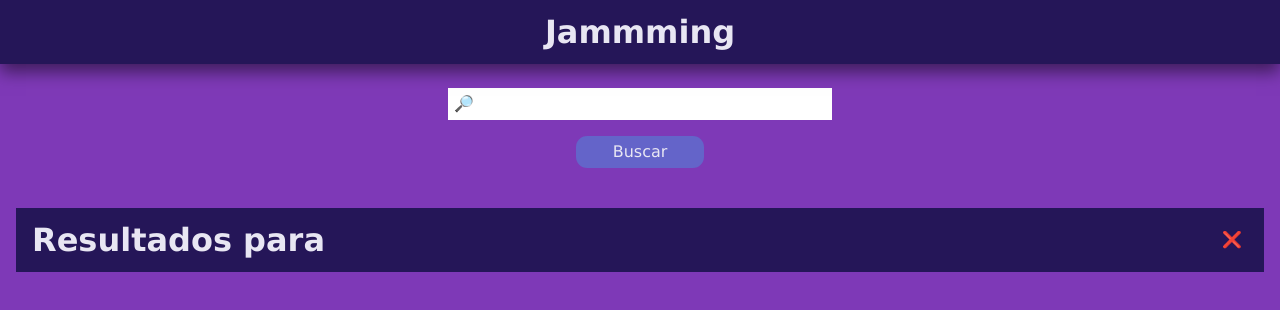
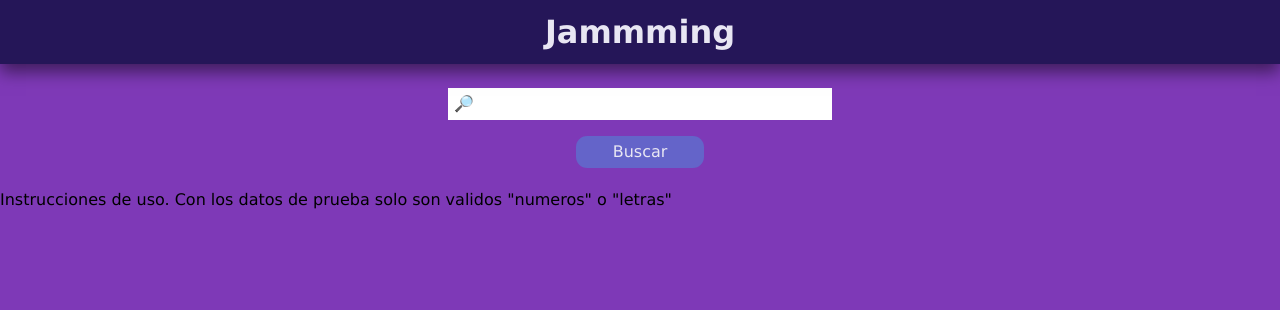
Before and after one commit to sebapereira111/Jammming, a React (Vite) app: page / in a window 1280 px wide. Shown: the top 310 px of the page. Built offline with nearby package versions, Linux system fonts and the light colour scheme.

Commit message:
Edicion de formato de SearchResults

```diff
--- a/src/App.jsx
+++ b/src/App.jsx
@@ -47,9 +47,13 @@ function App() {
       <div className='tarjeta'>
         <SearchBar setBuscado={setBuscado} />
       </div>
-      <div className='tarjeta'>
-        <SearchResults buscado={buscado} resultados={resultados[buscado]} />
-      </div>
+      {(buscado == "numeros" || buscado == "letras")?
+        <div className='tarjeta'>
+          <SearchResults buscado={buscado} setBuscado={setBuscado} resultados={resultados[buscado]} />
+        </div>
+        :
+        <p>Instrucciones de uso. Con los datos de prueba solo son validos "numeros" o "letras"</p>
+      }
     </>
   )
 }
--- a/src/components/SearchResults/SearchResults.css
+++ b/src/components/SearchResults/SearchResults.css
@@ -1,14 +1,13 @@
-.searchResults {
+.resultadosBusquedaPrincipal {
     background-color: var(--color-bloque);
+    padding: 1rem;
 }
 
-.tituloResultados {
-    height: 4rem;
+.resultadosBusquedaTitulo {
+    height: 2rem;
     display: flex;
     justify-content: space-between;
     align-items: center;
-    padding-left: 1rem;
-    padding-right: 1rem;
 }
 
 .botonBorrarResultados {
--- a/src/components/SearchResults/SearchResults.jsx
+++ b/src/components/SearchResults/SearchResults.jsx
@@ -1,16 +1,19 @@
 import './SearchResults.css'
 import Track from '../Track/Track'
 
-function SearchResults({ buscado, resultados }) {
+function SearchResults({ buscado, setBuscado, resultados }) {
+    function handleBorrar() {
+        setBuscado("");
+    }
 
     return (
         <>
-            <div className='searchResults'>
-                <div className='tituloResultados'>
+            <div className='resultadosBusquedaPrincipal'>
+                <div className='resultadosBusquedaTitulo'>
                     <h1>Resultados para {buscado}</h1>
-                    <button className='botonBorrarResultados'>❌</button>
+                    <button className='botonBorrarResultados' onClick={handleBorrar}>❌</button>
                 </div>
-                {buscado && resultados.map(item => (<Track name={item.name} artist={item.artist} album={item.album} />))}
+                {resultados.map(item => (<Track name={item.name} artist={item.artist} album={item.album} />))}
             </div>
         </>
     )
--- a/src/components/Track/Track.css
+++ b/src/components/Track/Track.css
@@ -15,7 +15,7 @@
 }
 
 .trackDivOut {
-    padding: 0 1rem 1rem 1rem;
+    padding: 0 1rem 0 1rem;
 }
 
 .trackDivIn {
```
